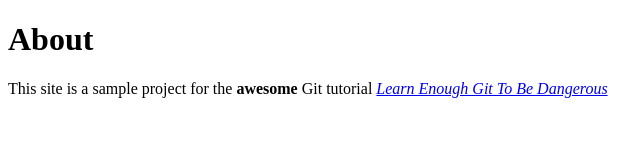
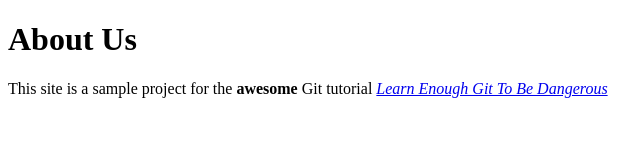
Before and after one commit to therootsixtyfour/samplewebsite, a plain HTML site: page about.html in a window 1280 px wide. Shown: the full height of the page, 0-640 px from the left. Drawn offline with Linux system fonts and the light colour scheme.

```diff
--- a/about.html
+++ b/about.html
@@ -6,7 +6,7 @@
     <title>About Us</title>
   </head>
   <body>
-    <h1>About</h1>
+    <h1>About Us</h1>
     <p>This site is a sample project for the <strong>awesome</strong> Git
     tutorial <a href="http://learnenough.com/git-tutorial"><em>Learn Enough Git To Be Dangerous</em></a>
     </p>
```
Also changed, not shown: index.html (+3 -1 lines).
